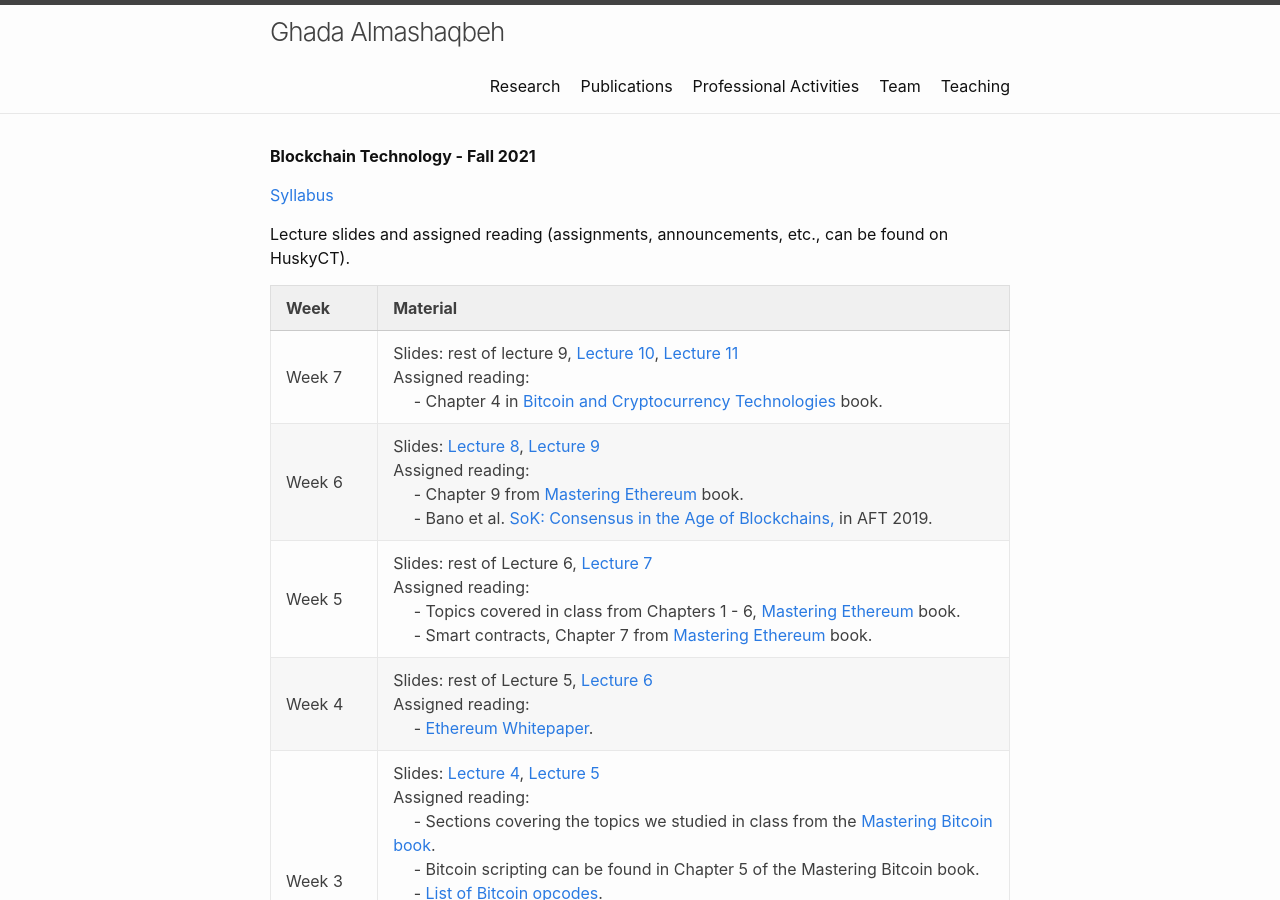
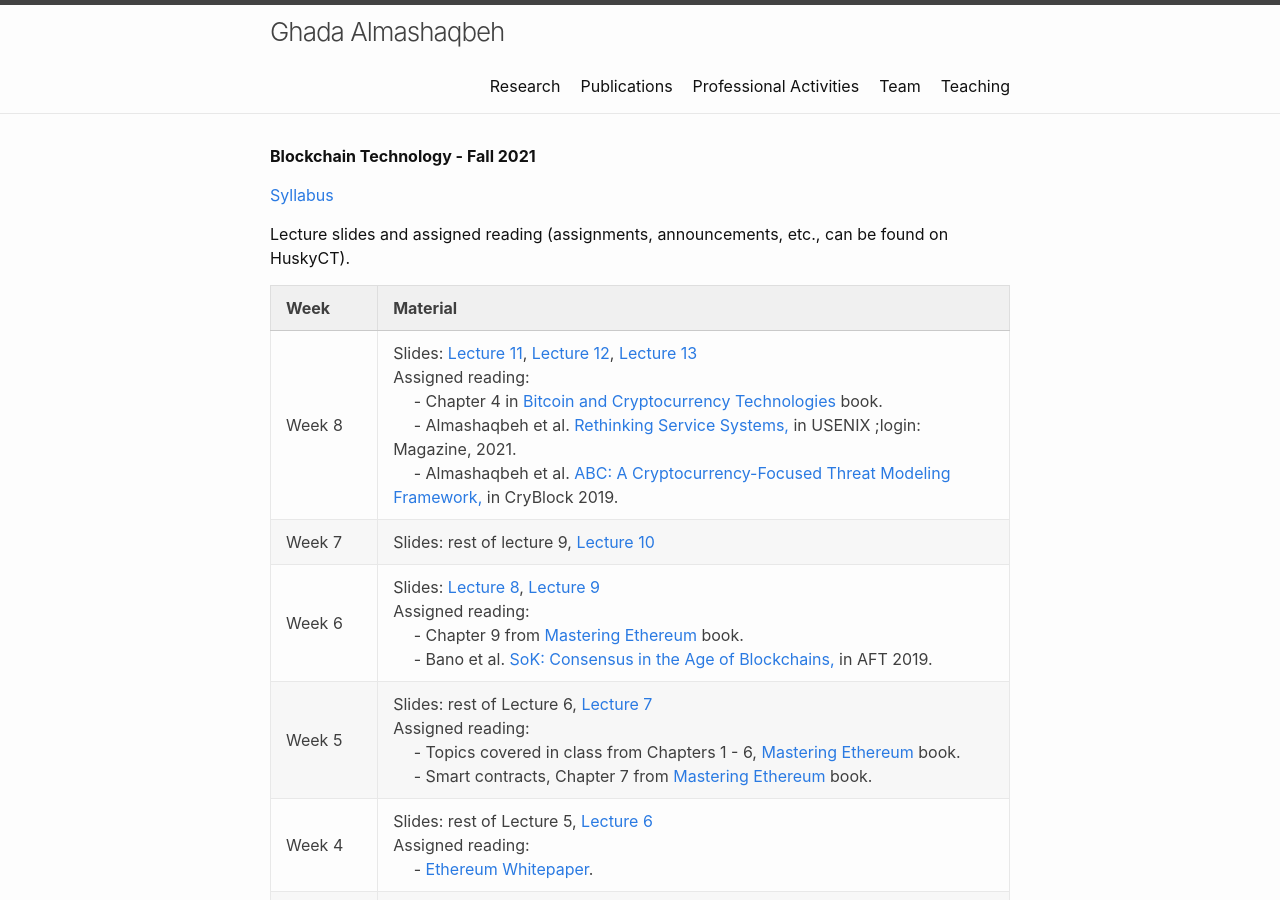
Before and after one commit to GhadaAlmashaqbeh/GhadaAlmashaqbeh.github.io, a Jekyll site: the page built from courses/blockchain-technology-f2021/index.md, in a window 1280 px wide and 900 px high. Built offline with Jekyll 4.4.1, drawn with Linux system fonts in a browser that asks for light colours.

Commit message:
add next week lectures

```diff
--- a/courses/blockchain-technology-f2021/index.md
+++ b/courses/blockchain-technology-f2021/index.md
@@ -10,7 +10,8 @@
 
 | Week&emsp;&emsp;| Material           |
 |----------|--------------------|
-| Week 7 | Slides: rest of lecture 9, [Lecture 10](./lecture10.pdf), [Lecture 11](./lecture11.pdf) <br/> Assigned reading: <br/> &emsp; - Chapter 4 in [Bitcoin and Cryptocurrency Technologies](https://d28rh4a8wq0iu5.cloudfront.net/bitcointech/readings/princeton_bitcoin_book.pdf) book. |
+| Week 8 | Slides: [Lecture 11](./lecture11.pdf), [Lecture 12](./lecture12.pdf), [Lecture 13](./lecture13.pdf) <br/> Assigned reading: <br/> &emsp; - Chapter 4 in [Bitcoin and Cryptocurrency Technologies](https://d28rh4a8wq0iu5.cloudfront.net/bitcointech/readings/princeton_bitcoin_book.pdf) book. <br/> &emsp; - Almashaqbeh et al. [Rethinking Service Systems,](https://www.usenix.org/publications/loginonline/rethinking-service-systems) in USENIX ;login: Magazine, 2021. <br/> &emsp; - Almashaqbeh et al. [ABC: A Cryptocurrency-Focused Threat Modeling Framework,](https://arxiv.org/abs/1903.03422) in CryBlock 2019. |
+| Week 7 | Slides: rest of lecture 9, [Lecture 10](./lecture10.pdf) |
 | Week 6 | Slides: [Lecture 8](./lecture8.pdf), [Lecture 9](./lecture9.pdf) <br/> Assigned reading: <br/> &emsp; - Chapter 9 from [Mastering Ethereum](https://github.com/ethereumbook/ethereumbook/blob/develop/book.asciidoc) book. <br/> &emsp; - Bano et al. [SoK: Consensus in the Age of Blockchains,](https://smeiklej.com/files/aft19a.pdf) in AFT 2019. |
 | Week 5 | Slides: rest of Lecture 6, [Lecture 7](./lecture7.pdf) <br/> Assigned reading: <br/> &emsp; - Topics covered in class from Chapters 1 - 6, [Mastering Ethereum](https://github.com/ethereumbook/ethereumbook/blob/develop/book.asciidoc) book. <br/> &emsp; - Smart contracts, Chapter 7 from [Mastering Ethereum](https://github.com/ethereumbook/ethereumbook/blob/develop/book.asciidoc) book. |
 | Week 4 | Slides: rest of Lecture 5, [Lecture 6](./lecture6.pdf) <br/> Assigned reading: <br/> &emsp; - [Ethereum Whitepaper](https://ethereum.org/en/whitepaper/). |
```
Also changed, not shown: 3 other files.
